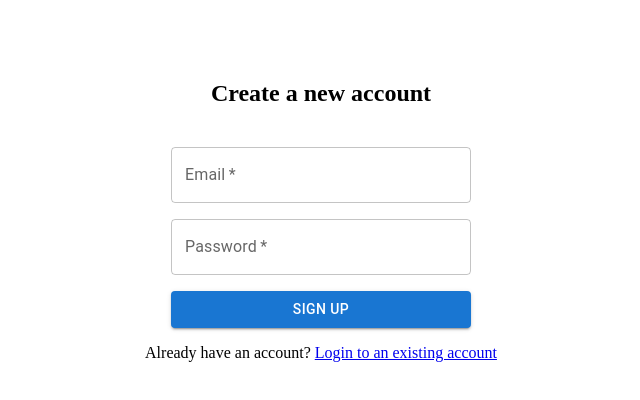
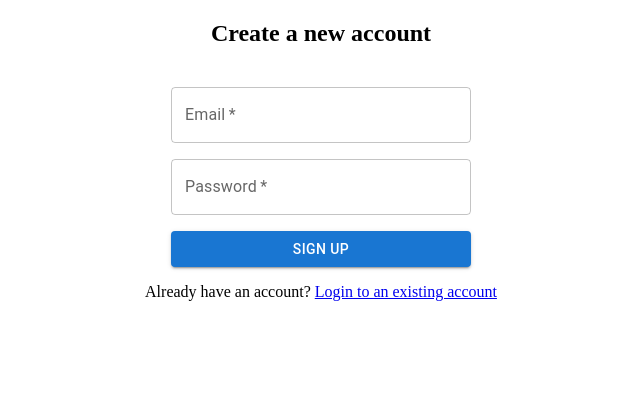
Before and after one commit to ElieHatoum/MyContacts, a React (Vite) app in the folder client/: page /register in a window 1280 px wide. Shown: the top 400 px of the page, without its empty margins (319-959 px from the left). Built offline with nearby package versions, Linux system fonts and the light colour scheme.

Commit message:
Clean up

```diff
--- a/client/src/components/login.jsx
+++ b/client/src/components/login.jsx
@@ -49,14 +49,10 @@ function LoginForm() {
     }
 
     return (
-        <div className="container">
         <form onSubmit={handleLogin}>
             <h2 style={{ textAlign: "center" }}>Login to your account</h2>
 
-                <Stack
-                    spacing={2}
-                    sx={{ width: "300px", margin: "0 auto", mt: 5 }}
-                >
+            <Stack spacing={2} sx={{ width: "300px", margin: "0 auto", mt: 5 }}>
                 {errorMessage && (
                     <Alert variant="outlined" severity="error">
                         {errorMessage}
@@ -89,7 +85,6 @@ function LoginForm() {
                 <Link to="/register">Create an new account</Link>
             </p>
         </form>
-        </div>
     );
 }
 
--- a/client/src/components/register.jsx
+++ b/client/src/components/register.jsx
@@ -46,14 +46,10 @@ function RegisterForm() {
     }
 
     return (
-        <div className="container" style={{ marginTop: "10vh" }}>
         <form onSubmit={handleRegister}>
             <h2 style={{ textAlign: "center" }}>Create a new account</h2>
 
-                <Stack
-                    spacing={2}
-                    sx={{ width: "300px", margin: "0 auto", mt: 5 }}
-                >
+            <Stack spacing={2} sx={{ width: "300px", margin: "0 auto", mt: 5 }}>
                 {errorMessage && (
                     <Alert variant="outlined" severity="error">
                         {errorMessage}
@@ -86,7 +82,6 @@ function RegisterForm() {
                 <Link to="/login">Login to an existing account</Link>
             </p>
         </form>
-        </div>
     );
 }
 
```
Lines whose indentation alone changed are shown as unchanged.
